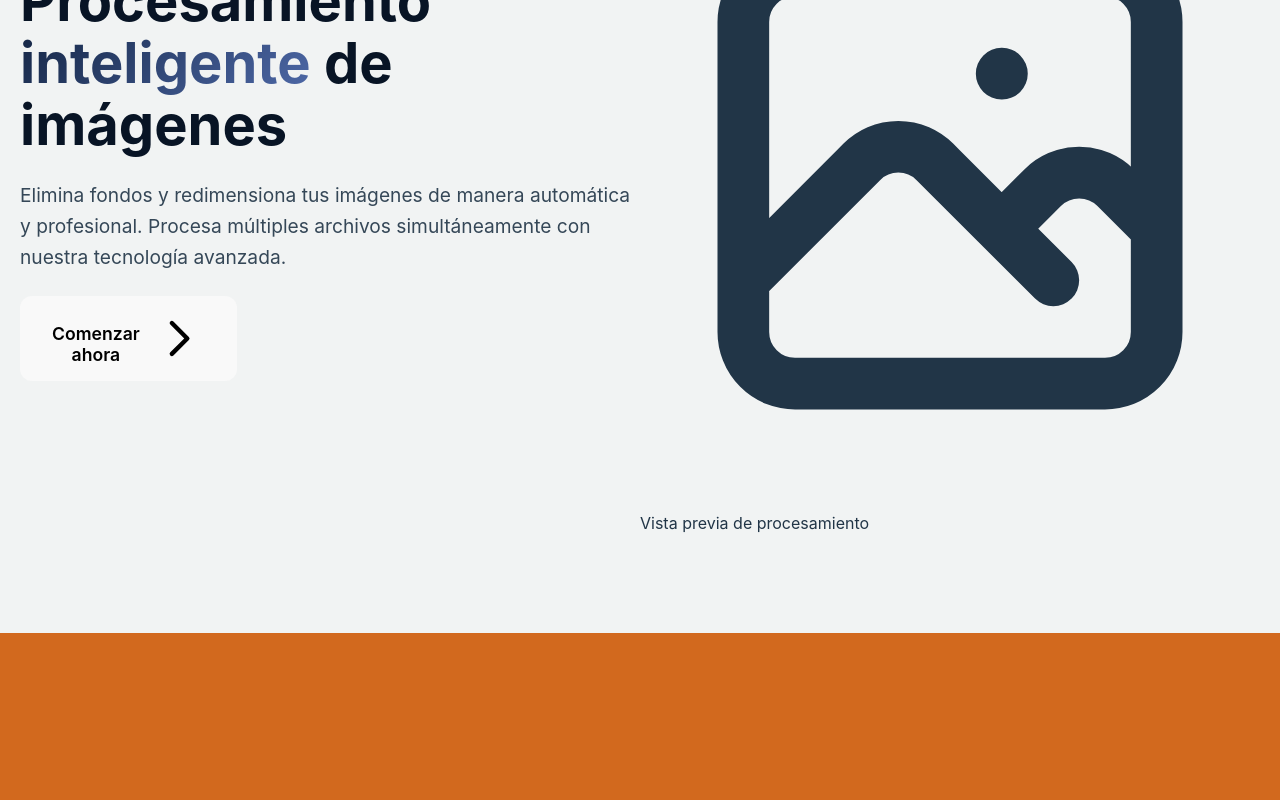
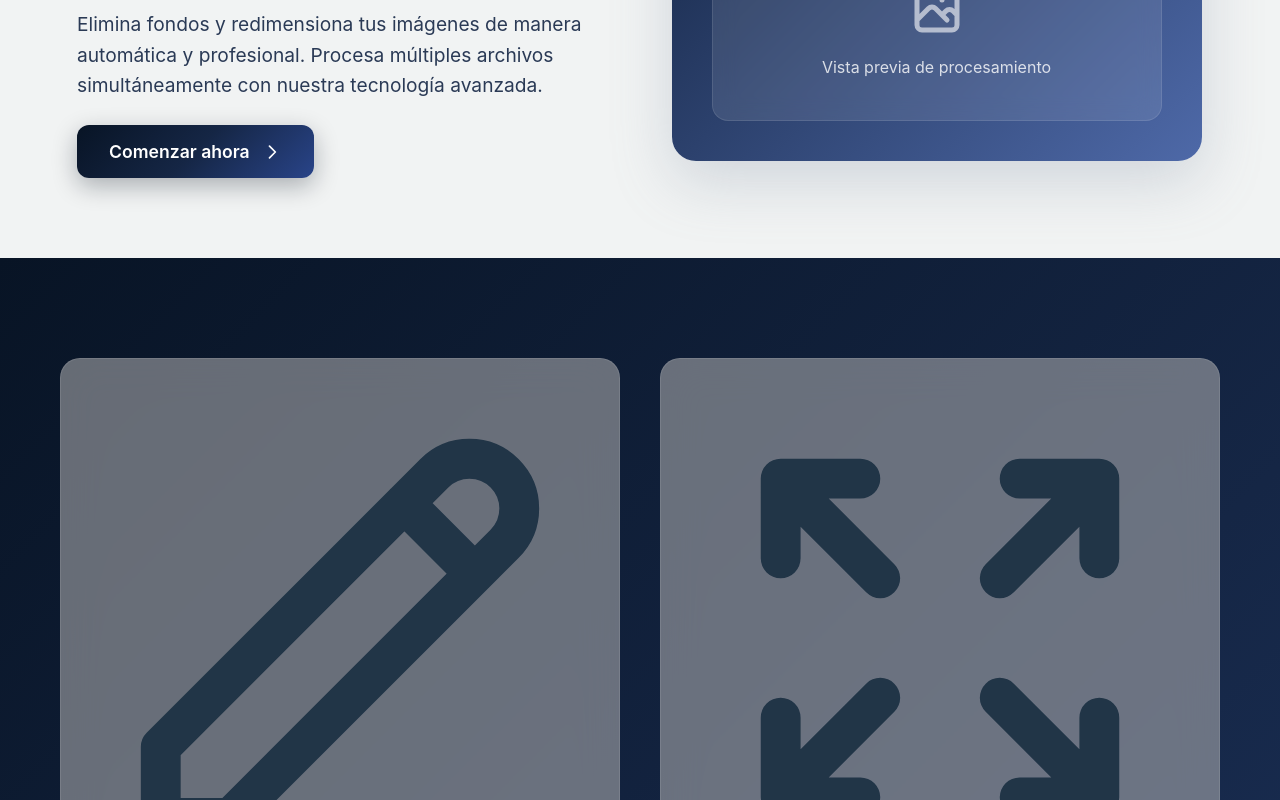
Before and after one commit to DevTechResources/ImageProcessorr, a React (Vite) app in the folder frontend/: page / in a window 1280 px wide. Shown: the part 360-1160 px from the top of the page. Built offline with nearby package versions, Linux system fonts and the light colour scheme.

Commit message:
css
Diseño del Inicio

```diff
--- a/frontend/src/App.css
+++ b/frontend/src/App.css
@@ -65,25 +65,28 @@ body {
   color: #fff;
   font-weight: 600;
 }
-
-/*Revisar*/
 .hero-section{
   padding: 80px 0;
   background-color: #F1F3F3;
 }
 .hero-grid {
-  display: grid;
-  grid-template-columns: 1fr 1fr;
-  gap: 60;
+  display: flex;
+  flex-direction: row;
+  gap: 60px;
   align-items: center;
+  justify-content: space-between;
   max-height: 1200px;
   margin: 0 auto;
-  padding: 0 20px;
+  padding: 0 77px;
+  flex-wrap: wrap;
 }
 .hero-text {
   display: flex;
   flex-direction: column;
   gap: 24px;
+  flex: 1;
+  align-items: flex-start;
+  order: 1;
 }
 .hero-title {
   font-size: 3.5rem;
@@ -91,6 +94,7 @@ body {
   line-height: 1.1;
   color: #081425;
   margin: 0;
+  align-self: stretch;
 }
 .hero-highlight {
   background: linear-gradient(135deg, #152645 0%, #4e69a8 100%);
@@ -101,9 +105,138 @@ body {
 }
 .hero-description {
   font-size: 1.2rem;
+  color: #152645;
   line-height: 1.6;
   margin: 0;
   opacity: 0.9;
+  align-self: stretch;
+}
+.cta-button{
+  display: inline-flex;
+  align-items: center;
+  justify-content: center;
+  gap: 12px;
+  background: linear-gradient(135deg, #081425 0%, #152645 50%, #294489 100%);
+  color: #FFFFFF;
+  border: none;
+  padding: 16px 32px;
+  border-radius: 12px;
+  font-size: 1.1rem;
+  font-weight: 600;
+  cursor: pointer;
+  transition: all 0.3s ease;
+  box-shadow: 0 8px 25px rgba(7, 16, 29, 0.3);
+  text-decoration: none;
+  width: fit-content;
+  align-self: flex-start;
+}
+.cta-button:hover {
+  transform: translateY(-3px);
+  box-shadow: 0 12px 35px rgba(8, 20, 37, 0.4);
+}
+.cta-button:active{
+ transform: translateY(-1px);
+}
+.cta-icon{
+  width: 20px;
+  height: 20px;
+  transition: transform 0.3s ease;
+}
+.cta-button:hover .cta-icon{
+  transform: translateX(4px);
+}
+.hero-preview{
+  display: flex;
+  justify-content: center;
+  align-items: center;
+  flex: 1;
+  order: 2;
+}
+.preview-card{
+  background: linear-gradient(135deg, #152645 0%, #4e69a8 100%);
+  border-radius: 24px;
+  padding: 40px;
+  width: 100%;
+  max-width: 450px;
+  box-shadow: 0 20px 60px rgba(131, 146, 167, 0.3);
+  transition: all 0.4s ease;
+  display: flex;
+  flex-direction: column;
+}
+.preview-title{
+  color: #FFFFFF;
+  font-size: 1.4rem;
+  font-weight: 400;
+  margin-bottom: 24px;
+  text-align: center;
+  align-items: center;
+}
+.preview-content{
+  background: rgba(255, 255, 255, 0.1);
+  border-radius: 16px;
+  padding: 40px 20px;
+  text-align: center;
+  backdrop-filter: blur(11px);
+  border: 1px solid rgba(255, 255, 255, 0.1);
+  display: flex;
+  justify-content: center;
+  align-items: center;
+}
+.preview-placeholder{
+  display: flex;
+  flex-direction: column;
+  align-items: center;
+  justify-content: center;
+  gap: 15px;
+}
+.preview-icon{
+  width: 60px;
+  height: 60px;
+  color: rgba(255, 255, 255, 0.6);
+  stroke-width: 1.5;
+}
+.preview-text{
+  color: rgba(255, 255, 255, 0.8);
+  font-size: 1rem;
+  margin: 0;
+  align-items: center;
+}
+/*Revisar*/
+.features-section {
+  padding: 100px 0;
+  background: linear-gradient(135deg, #081425 0%, #152645 50%, #1F3867 100%);
+}
+.features-grid{
+  display: grid;
+  grid-template-columns: repeat(2, 1fr);
+  gap: 40px;
+  max-width: 1200px;
+  margin: 0 auto;
+  padding: 0 20px;
+}
+.feature-card{
+  background: rgba(175, 175, 177, 0.568);
+  backdrop-filter: blur(20px);
+  border: 1px solid rgba(255, 255, 255, 0.1);
+  border-radius: 20px;
+  padding: 40px;
+  transition: all 0.4s ease;
+  position: relative;
+  overflow: hidden;
+}
+.feature-card::before {
+  content: '';
+  position: absolute;
+  top: 0;
+  left: 0;
+  right: 0;
+  height: 3px;
+  background: linear-gradient(90deg, transparent, rgba(255, 255, 255, 0.3), transparent);
+  transform: translateX(-100%);
+  transition: transform 0.6s ease;
+}
+.feature-card:hover::before {
+  transform: translateX(100%);
 }
 .cta-button {
   display: inline-flex;
@@ -118,22 +251,18 @@ body {
   transition: all 0.3s ease;
   width: fit-content;
 }
-/*Revisar end*/
-.features-section {
-  padding: 100px 0;
-  background: chocolate;
+.cta-button:hover {
+  transform: translateY(-3px);
+  box-shadow: 0 12px 35px rgba(8, 20, 37, 0.4);
 }
-.features-grid {
-  display: grid;
-  grid-template-columns: repeat(2, 1fr);
-  gap: 40px;
-  max-width: 1200px;
-  margin: 0 auto;
-  padding: 0 20px;
+.cta-button:active {
+  transform: translateY(-1px);
 }
-.feature-card {
-  border-radius: 20px;
-  padding: 40px;
-  position: relative;
-  overflow: hidden;
+.cta-icon {
+  width: 20px;
+  height: 20px;
+  transition: transform 0.3s ease;
 }
+.cta-button:hover .cta-icon {
+  transform: translateX(4px);
+}
```
